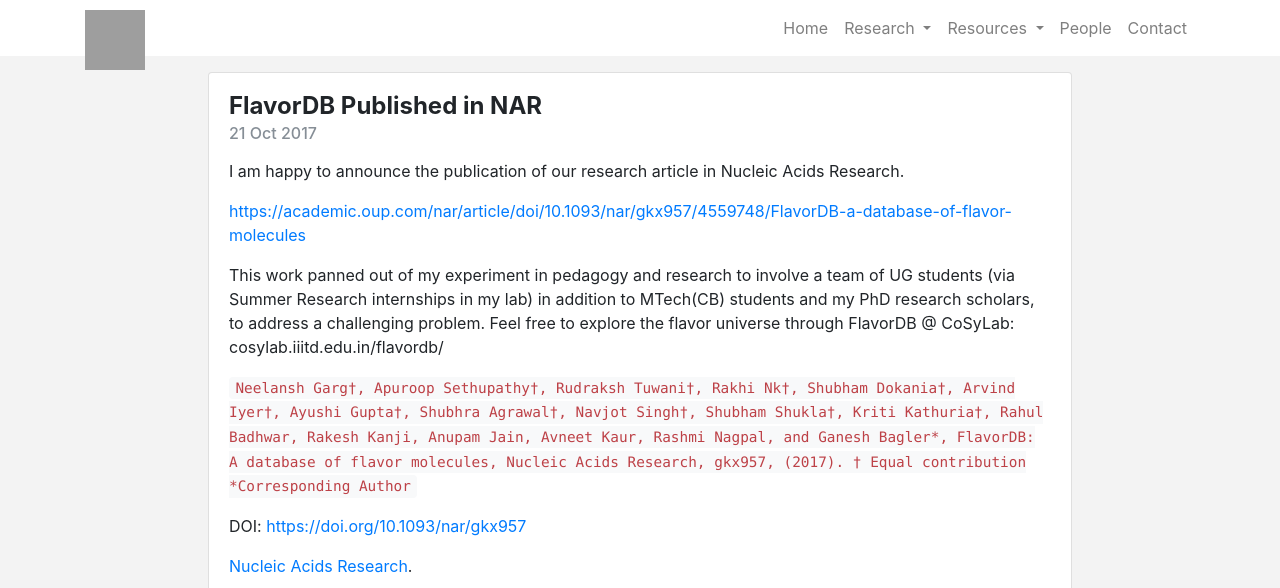
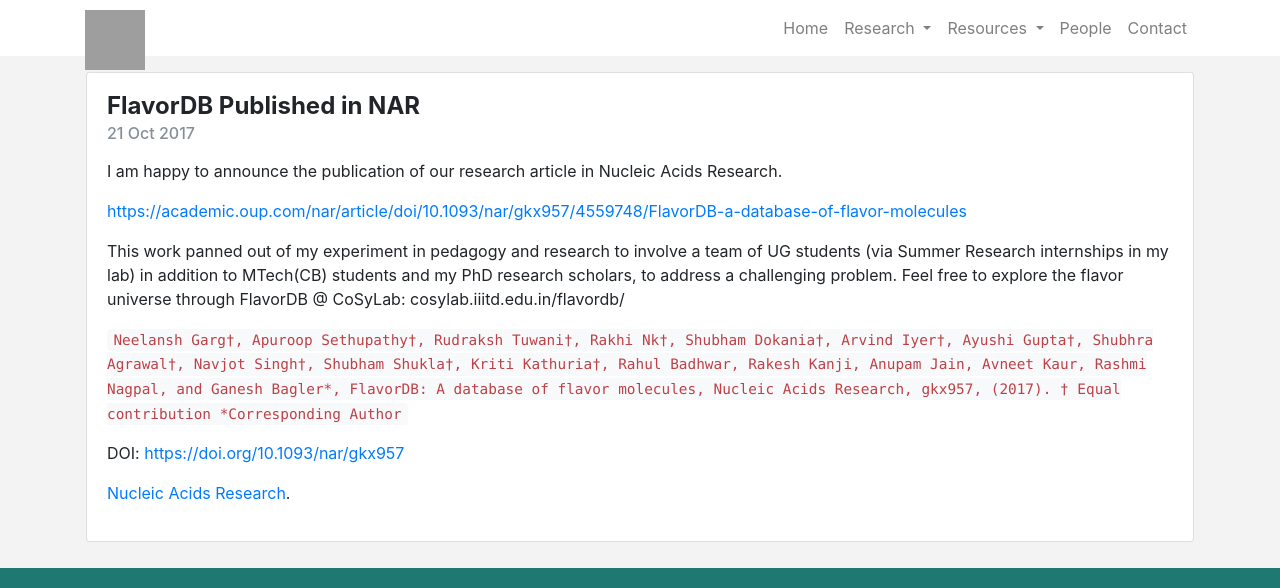
Before and after one commit to neelansh/cosy_lab_website, a Jekyll site: the page built from _posts/2017-10-21-FlavorDB_Published_in_NAR.md, in a window 1280 px wide and 1120 px high. Shown: the top 588 px of the window. Built offline with Jekyll 4.4.1, drawn with Linux system fonts in a browser that asks for light colours; grey boxes are pictures that could not be loaded.

Commit message:
loyout modified

```diff
--- a/_layouts/home_layout.html
+++ b/_layouts/home_layout.html
@@ -89,7 +89,7 @@
 
   {% if is_post %}
 
-  <div class="container" style="max-width: 70%; padding: 1em;">
+  <div class="container" style="padding: 1em;">
 
     <div class="card">
 
```
